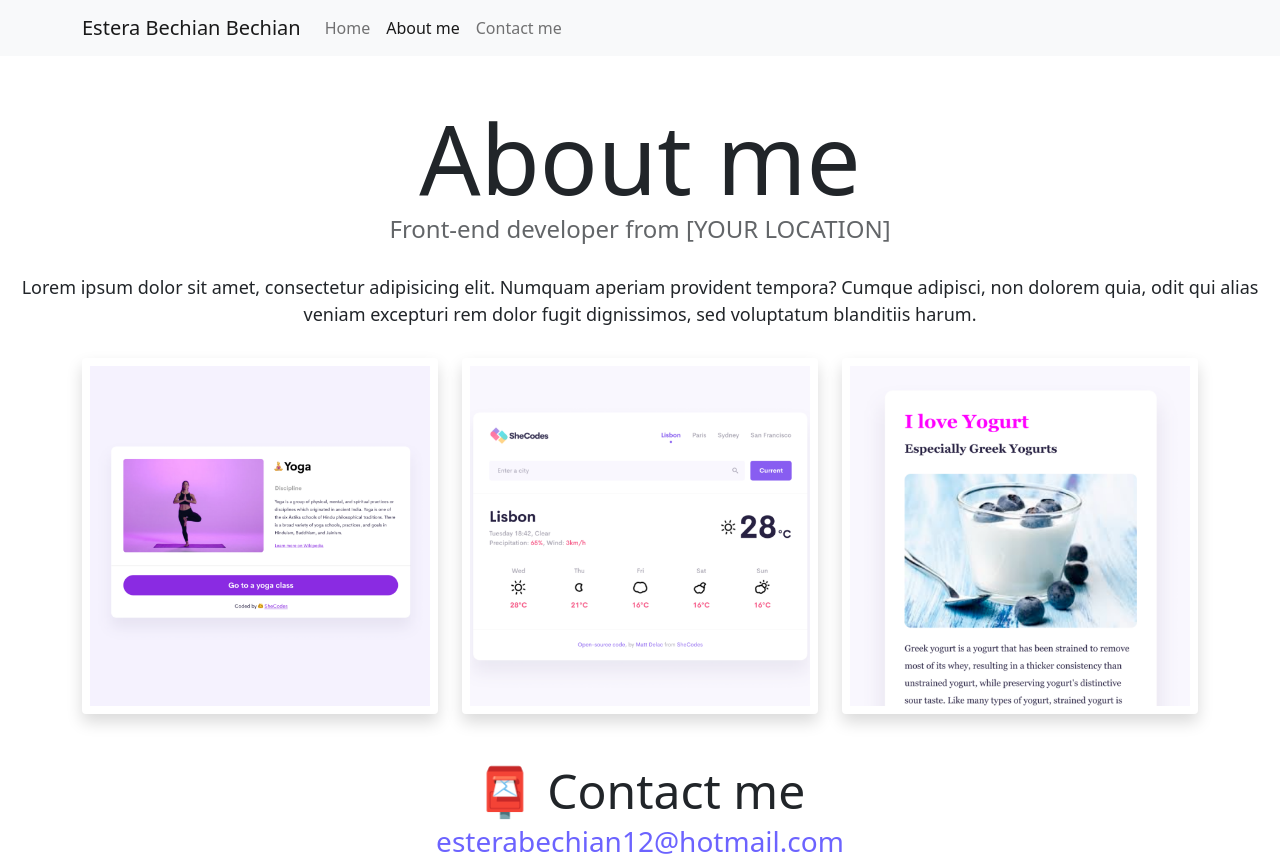
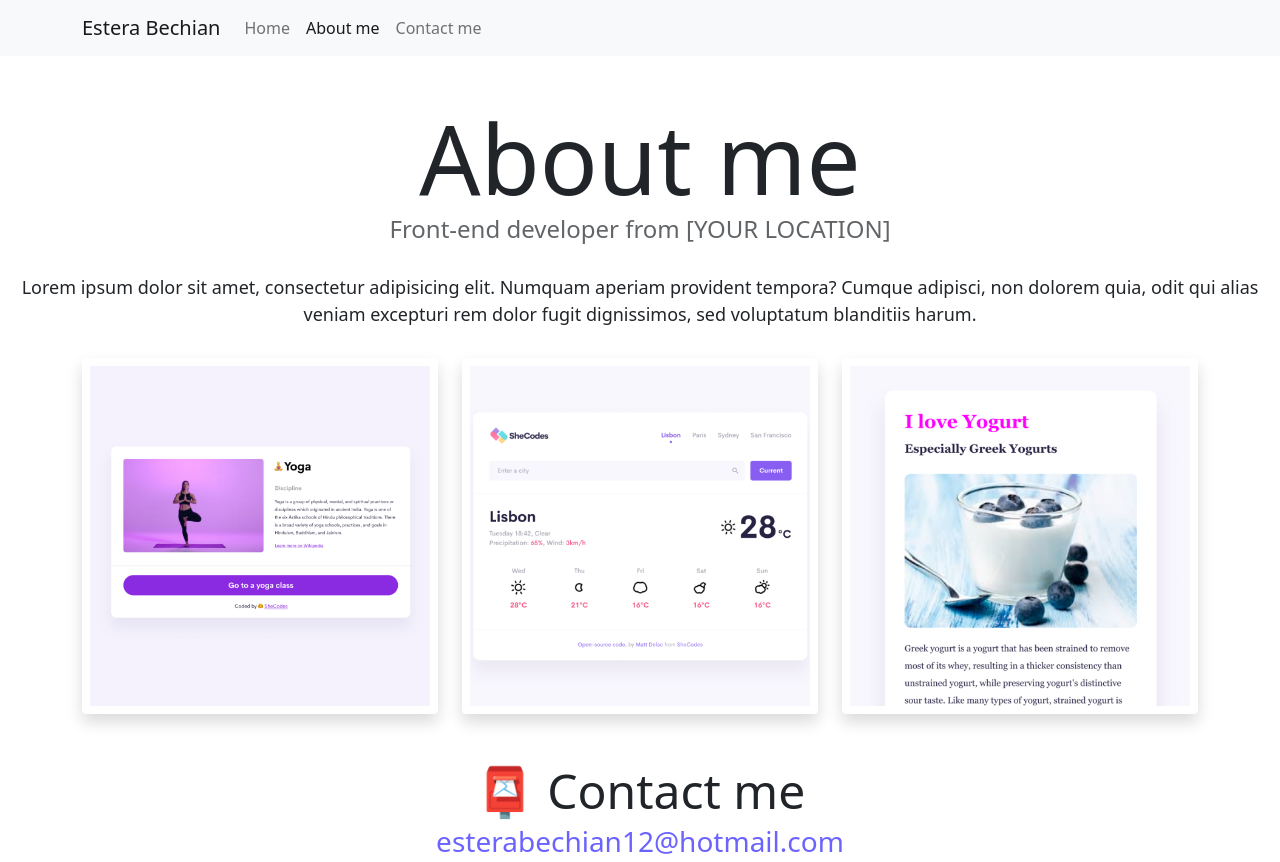
Before and after one commit to Estera-ui/portfolio-shecodes, a website: page about.html in a window 1280 px wide. Drawn offline with nearby package versions, Linux system fonts and the light colour scheme.

Commit message:
testing the site

```diff
--- a/about.html
+++ b/about.html
@@ -21,7 +21,7 @@
   <body>
     <nav class="navbar navbar-expand-lg navbar-light bg-light fixed-top">
       <div class="container">
-        <a class="navbar-brand" href="/">Estera Bechian Bechian</a>
+        <a class="navbar-brand" href="/">Estera Bechian </a>
         <button
           class="navbar-toggler"
           type="button"
```
